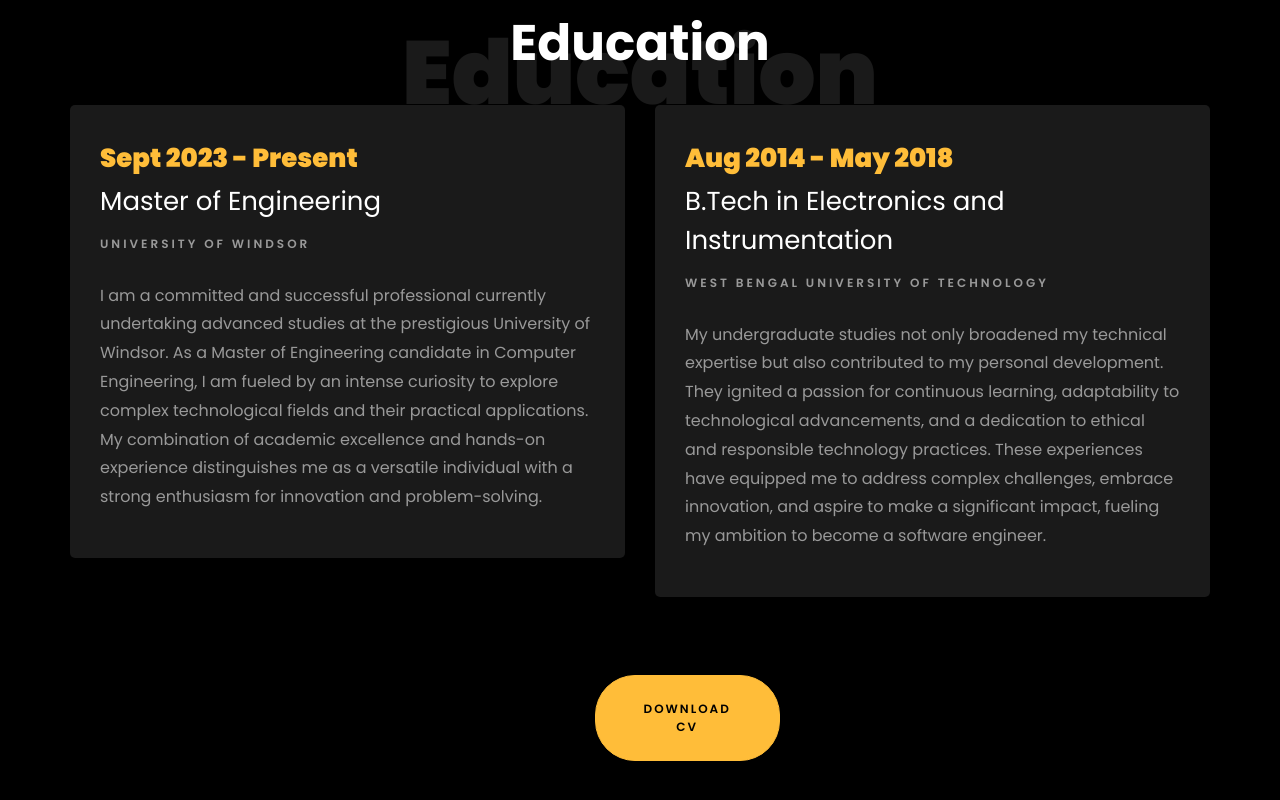
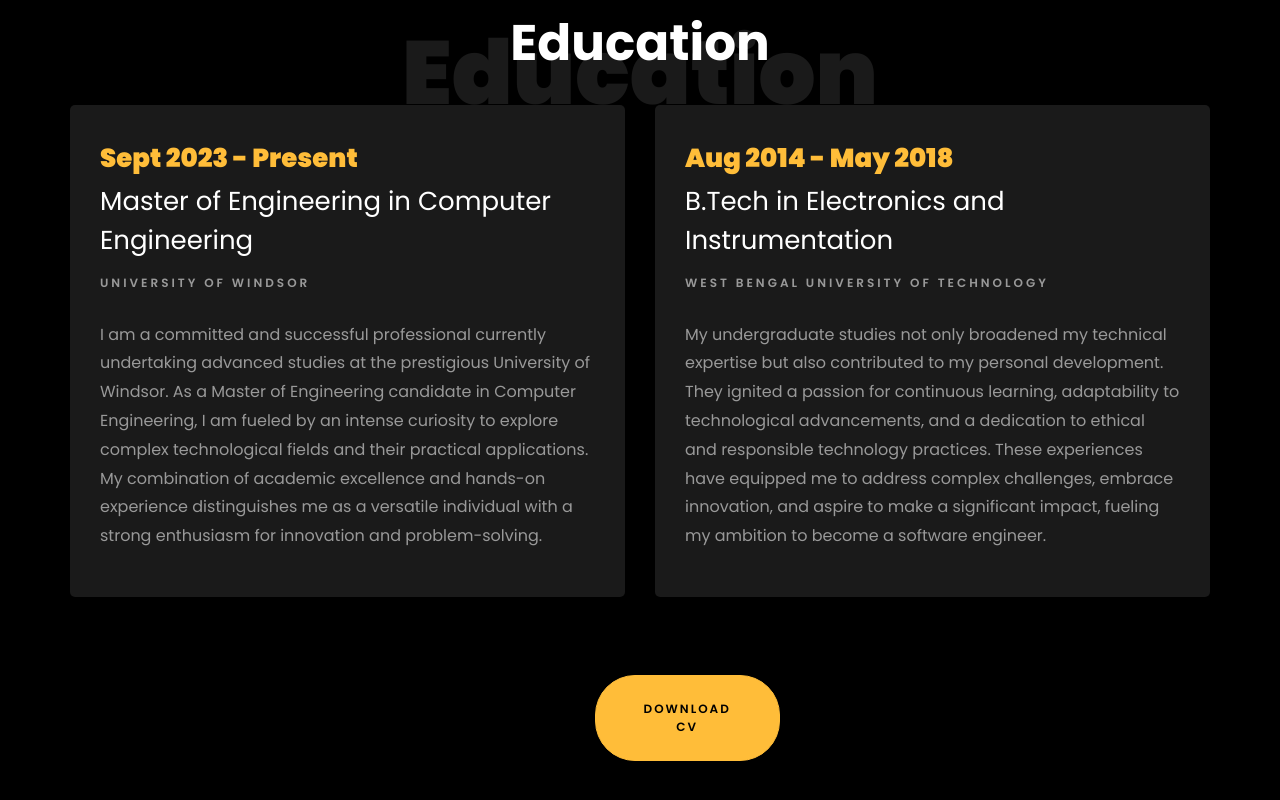
Before and after one commit to shikhashekhar/shikhashekhar.github.io, a plain HTML site: page index.html in a window 1280 px wide. Shown: the part 3213-4013 px from the top of the page. Drawn offline with Linux system fonts and the light colour scheme; files whose address does not match are found by name.

Commit message:
Update index.html

```diff
--- a/index.html
+++ b/index.html
@@ -303,7 +303,7 @@
 				<div class="col-md-6">
 					<div class="resume-wrap ftco-animate">
 						<span class="date"> Sept 2023 - Present</span>
-						<h2>Master of Engineering</h2>
+						<h2>Master of Engineering in Computer Engineering</h2>
 						<span class="position">University of Windsor</span>
 						<p class="mt-4">I am a committed and successful professional currently undertaking advanced studies at the prestigious University of Windsor. As a Master of Engineering candidate in Computer Engineering, I am fueled by an intense curiosity to explore complex technological fields and their practical applications. My combination of academic excellence and hands-on experience distinguishes me as a versatile individual with a strong enthusiasm for innovation and problem-solving.</p>
 					</div>
```
